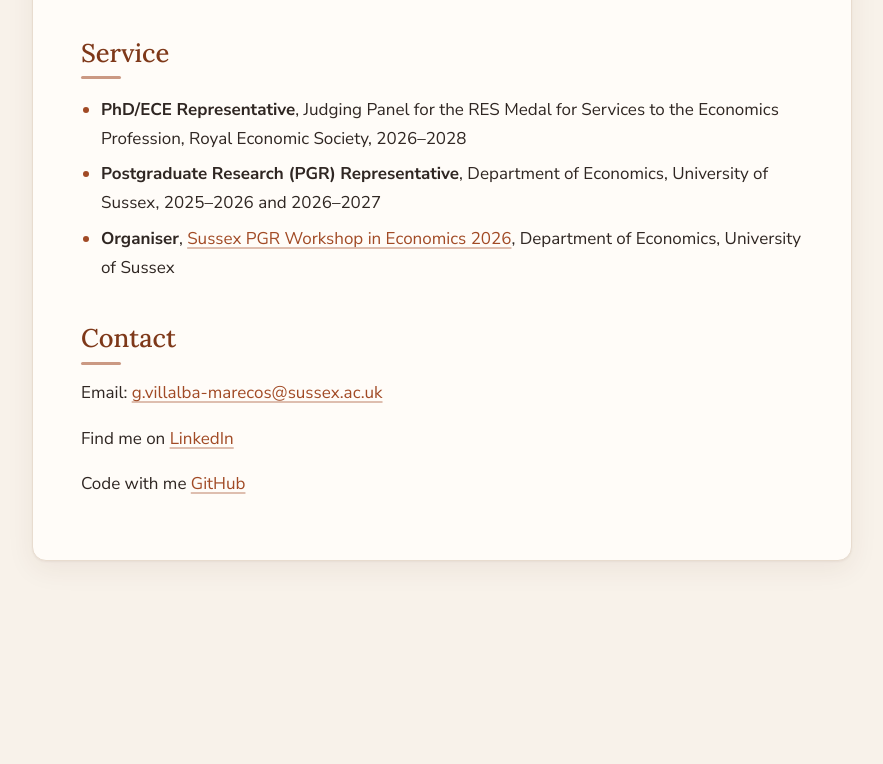
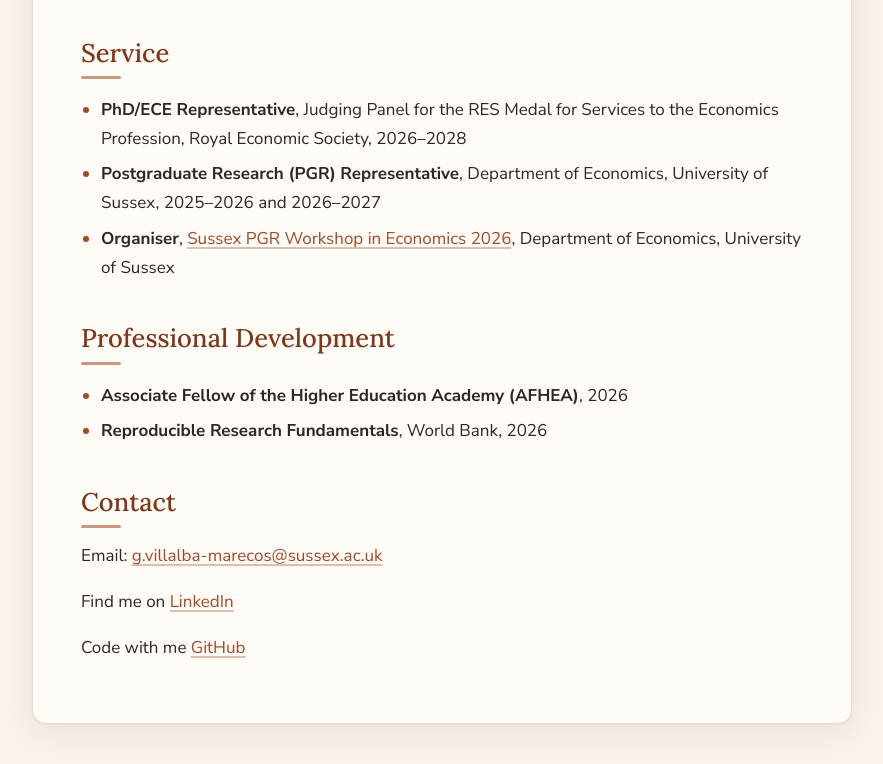
Before and after one commit to GN-Villalba/GNVM-website, a plain HTML site: page index.html in a window 1280 px wide. Shown: the part 1569-2333 px from the top of the page, without its empty margins (198-1081 px from the left). Before the commit the page ends 2194 px from the top, so only its background shows below. Drawn offline with Linux system fonts and the light colour scheme.

Commit message:
Add AFHEA fellowship and World Bank reproducible research training
Co-Authored-By: Claude Opus 5.5 <noreply@anthropic.com>
Claude-Session: https://claude.ai/code/session_015vxn2x7kYcssVHteF5SFc2

```diff
--- a/index.html
+++ b/index.html
@@ -58,6 +58,12 @@
       <li><strong>Organiser</strong>, <a href="https://sussex-econ-pgr.github.io/workshop-2026/index.html" target="_blank" rel="noopener">Sussex PGR Workshop in Economics 2026</a>, Department of Economics, University of Sussex</li>
     </ul>
 
+    <h2>Professional Development</h2>
+    <ul>
+      <li><strong>Associate Fellow of the Higher Education Academy (AFHEA)</strong>, 2026</li>
+      <li><strong>Reproducible Research Fundamentals</strong>, World Bank, 2026</li>
+    </ul>
+
     <h2>Contact</h2>
     <p>Email: <a href="mailto:g.villalba-marecos@sussex.ac.uk">g.villalba-marecos@sussex.ac.uk</a></p>
     <p>Find me on <a href="https://www.linkedin.com" target="_blank">LinkedIn</a></p>
```
Also changed, not shown: teaching.html (+1 -1 lines).
